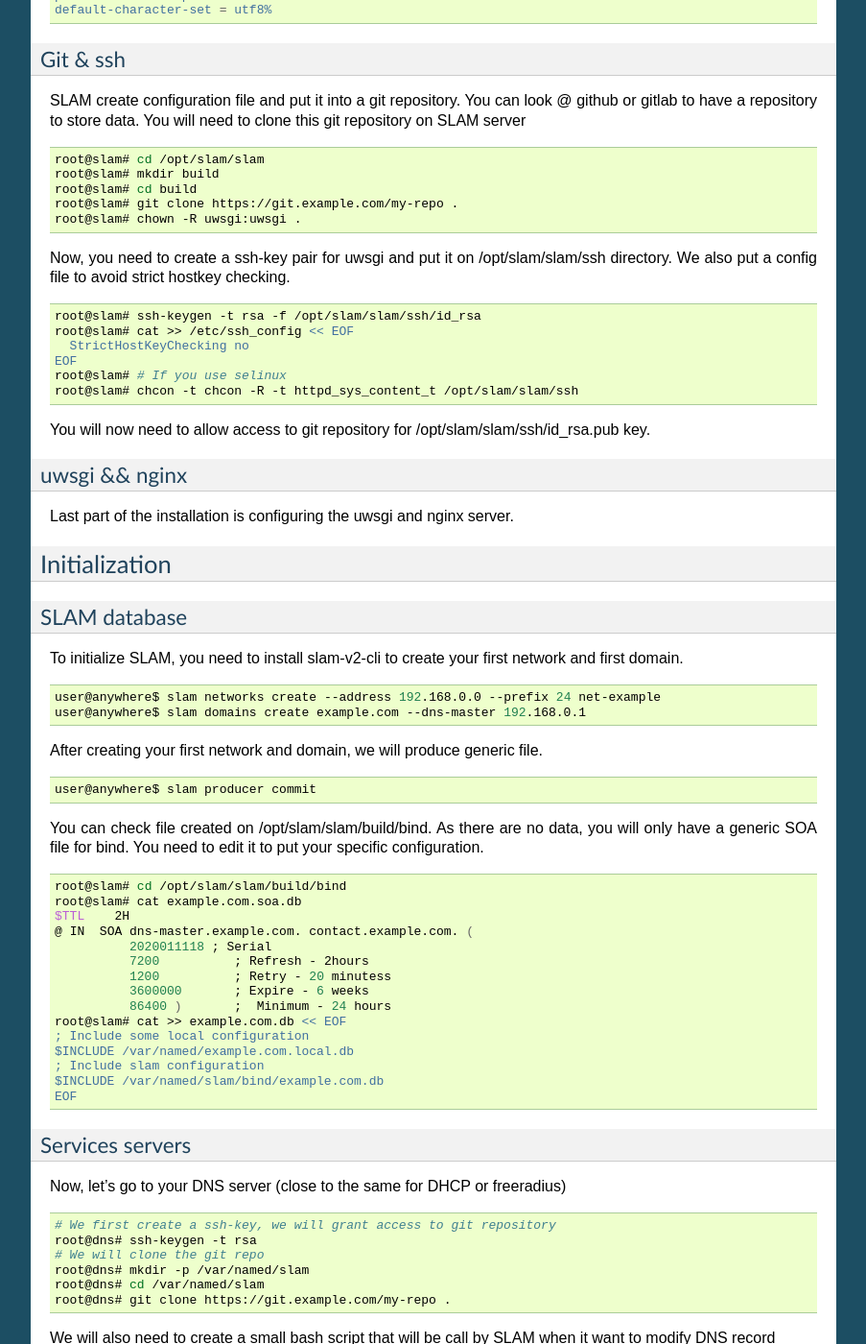
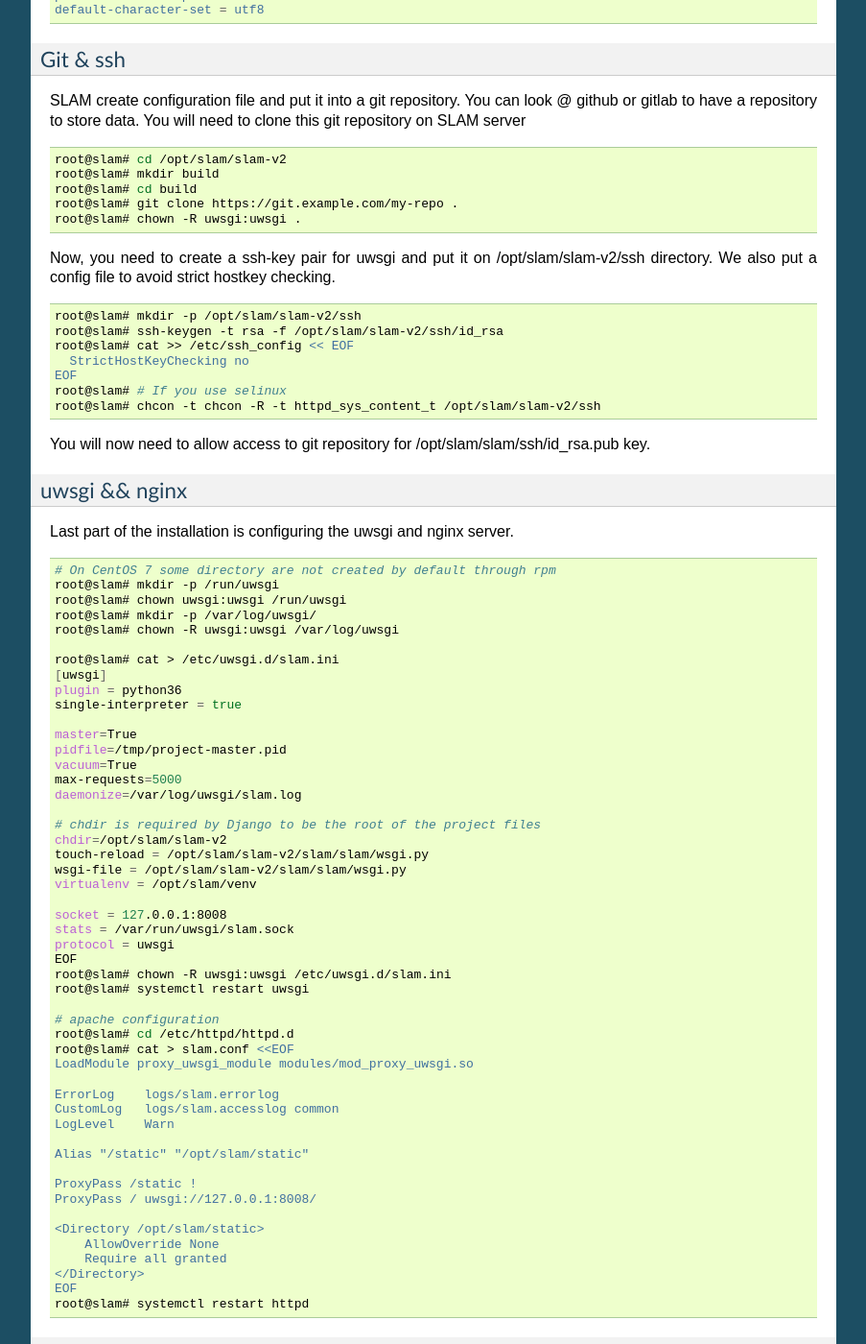
Before and after one commit to guillaume-philippon/slam-v2, a Sphinx documentation site: the page built from doc/source/admin.rst, in a window 1280 px wide and 1400 px high, scrolled down 1387 px. Shown: the whole window at 96% size, without its empty margins (198-1101 px from the left). Built offline with Sphinx 7.4.7, drawn with Linux system fonts in a browser that asks for light colours; some of the changed text lies outside the part shown.

Commit message:
Installation documentation review

```diff
--- a/doc/source/admin.rst
+++ b/doc/source/admin.rst
@@ -38,11 +38,11 @@ SLAM.
     root@slam# systemctl enable mariadb
     root@slam# systemctl start mariadb
     root@slam# mysql -h localhost -u root
-    MariaDB [(none)]> create database slam character set utf8;;
+    MariaDB [(none)]> create database slam character set utf8;
     MariaDB [(none)]> grant all privileges on slam.* to 'slamdb'@'localhost' identified by 'slamdbpass';
-    MariaDB [(none)]> quit;
     MariaDB [(none)]> SET sql_mode='STRICT_TRANS_TABLES';
     MariaDB [(none)]> SET sql_mode='STRICT_ALL_TABLES';
+    MariaDB [(none)]> quit;
 
 Python Virtualenv
 #################
@@ -55,15 +55,15 @@ Python Virtualenv
     root@slam# cd /opt/slam
     root@slam# git clone https://github.com/guillaume-philippon/slam-v2.git
     root@slam# python3 -m venv venv
-    root@slam# source /opt/slam/venv/bin/active
+    root@slam# source /opt/slam/venv/bin/activate
     root@slam# pip install --upgrade pip
-    root@slam# pip install -r requirements.txt
+    root@slam# pip install -r slam-v2/requirements.txt
     root@slam# pip install mysqlclient
 
 Django
 ######
 
-Django configuration is done on /opt/slam/slam/settings.py file.
+Django configuration is done on /opt/slam/slam-v2/slam/slam/settings.py file.
 
 .. code-block:: python
 
@@ -78,7 +78,7 @@ Django configuration is done on /opt/slam/slam/settings.py file.
             }
         }
 
-You also need put database credential on /opt/slam/slam/my.cnf
+You also need put database credential on /opt/slam/slam-v2/slam/my.cnf
 
 .. code-block:: ini
 
@@ -86,7 +86,7 @@ You also need put database credential on /opt/slam/slam/my.cnf
     database = slam
     user = slamdb
     password = slamdbpass
-    default-character-set = utf8%
+    default-character-set = utf8
 
 Git & ssh
 #########
@@ -96,23 +96,24 @@ have a repository to store data. You will need to clone this git repository on S
 
 .. code-block:: bash
 
-    root@slam# cd /opt/slam/slam
+    root@slam# cd /opt/slam/slam-v2
     root@slam# mkdir build
     root@slam# cd build
     root@slam# git clone https://git.example.com/my-repo .
     root@slam# chown -R uwsgi:uwsgi .
 
-Now, you need to create a ssh-key pair for uwsgi and put it on /opt/slam/slam/ssh directory.
+Now, you need to create a ssh-key pair for uwsgi and put it on /opt/slam/slam-v2/ssh directory.
 We also put a config file to avoid strict hostkey checking.
 
 .. code-block:: bash
 
-    root@slam# ssh-keygen -t rsa -f /opt/slam/slam/ssh/id_rsa
+    root@slam# mkdir -p /opt/slam/slam-v2/ssh
+    root@slam# ssh-keygen -t rsa -f /opt/slam/slam-v2/ssh/id_rsa
     root@slam# cat >> /etc/ssh_config << EOF
       StrictHostKeyChecking no
     EOF
     root@slam# # If you use selinux
-    root@slam# chcon -t chcon -R -t httpd_sys_content_t /opt/slam/slam/ssh
+    root@slam# chcon -t chcon -R -t httpd_sys_content_t /opt/slam/slam-v2/ssh
 
 You will now need to allow access to git repository for /opt/slam/slam/ssh/id_rsa.pub key.
 
@@ -120,6 +121,59 @@ uwsgi && nginx
 ##############
 
 Last part of the installation is configuring the uwsgi and nginx server.
+
+.. code-block:: bash
+
+    # On CentOS 7 some directory are not created by default through rpm
+    root@slam# mkdir -p /run/uwsgi
+    root@slam# chown uwsgi:uwsgi /run/uwsgi
+    root@slam# mkdir -p /var/log/uwsgi/
+    root@slam# chown -R uwsgi:uwsgi /var/log/uwsgi
+
+    root@slam# cat > /etc/uwsgi.d/slam.ini
+    [uwsgi]
+    plugin = python36
+    single-interpreter = true
+
+    master=True
+    pidfile=/tmp/project-master.pid
+    vacuum=True
+    max-requests=5000
+    daemonize=/var/log/uwsgi/slam.log
+
+    # chdir is required by Django to be the root of the project files
+    chdir=/opt/slam/slam-v2
+    touch-reload = /opt/slam/slam-v2/slam/slam/wsgi.py
+    wsgi-file = /opt/slam/slam-v2/slam/slam/wsgi.py
+    virtualenv = /opt/slam/venv
+
+    socket = 127.0.0.1:8008
+    stats = /var/run/uwsgi/slam.sock
+    protocol = uwsgi
+    EOF
+    root@slam# chown -R uwsgi:uwsgi /etc/uwsgi.d/slam.ini
+    root@slam# systemctl restart uwsgi
+
+    # apache configuration
+    root@slam# cd /etc/httpd/httpd.d
+    root@slam# cat > slam.conf <<EOF
+    LoadModule proxy_uwsgi_module modules/mod_proxy_uwsgi.so
+
+    ErrorLog	logs/slam.errorlog
+    CustomLog	logs/slam.accesslog common
+    LogLevel	Warn
+
+    Alias "/static" "/opt/slam/static"
+
+    ProxyPass /static !
+    ProxyPass / uwsgi://127.0.0.1:8008/
+
+    <Directory /opt/slam/static>
+        AllowOverride None
+        Require all granted
+    </Directory>
+    EOF
+    root@slam# systemctl restart httpd
 
 Initialization
 --------------
```
